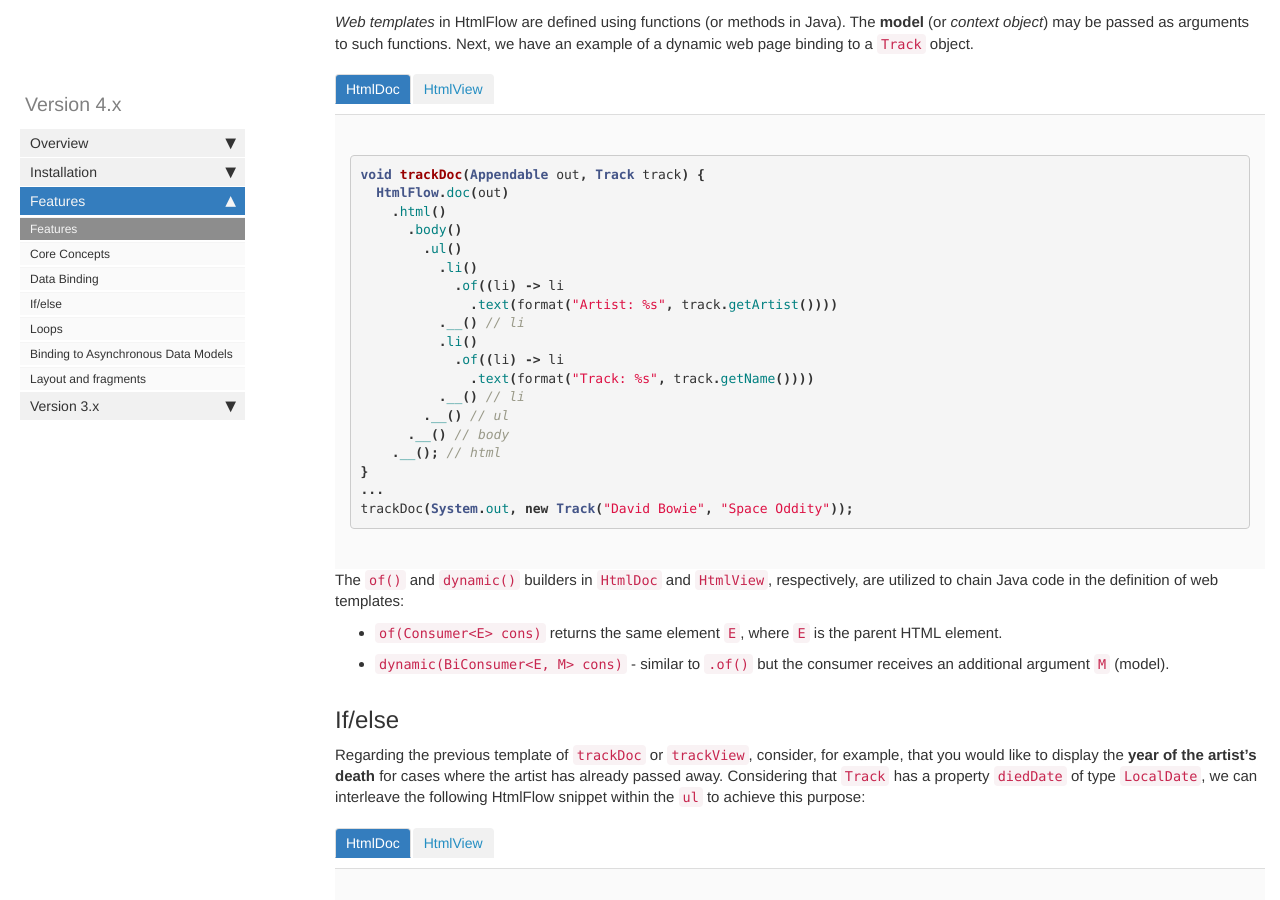
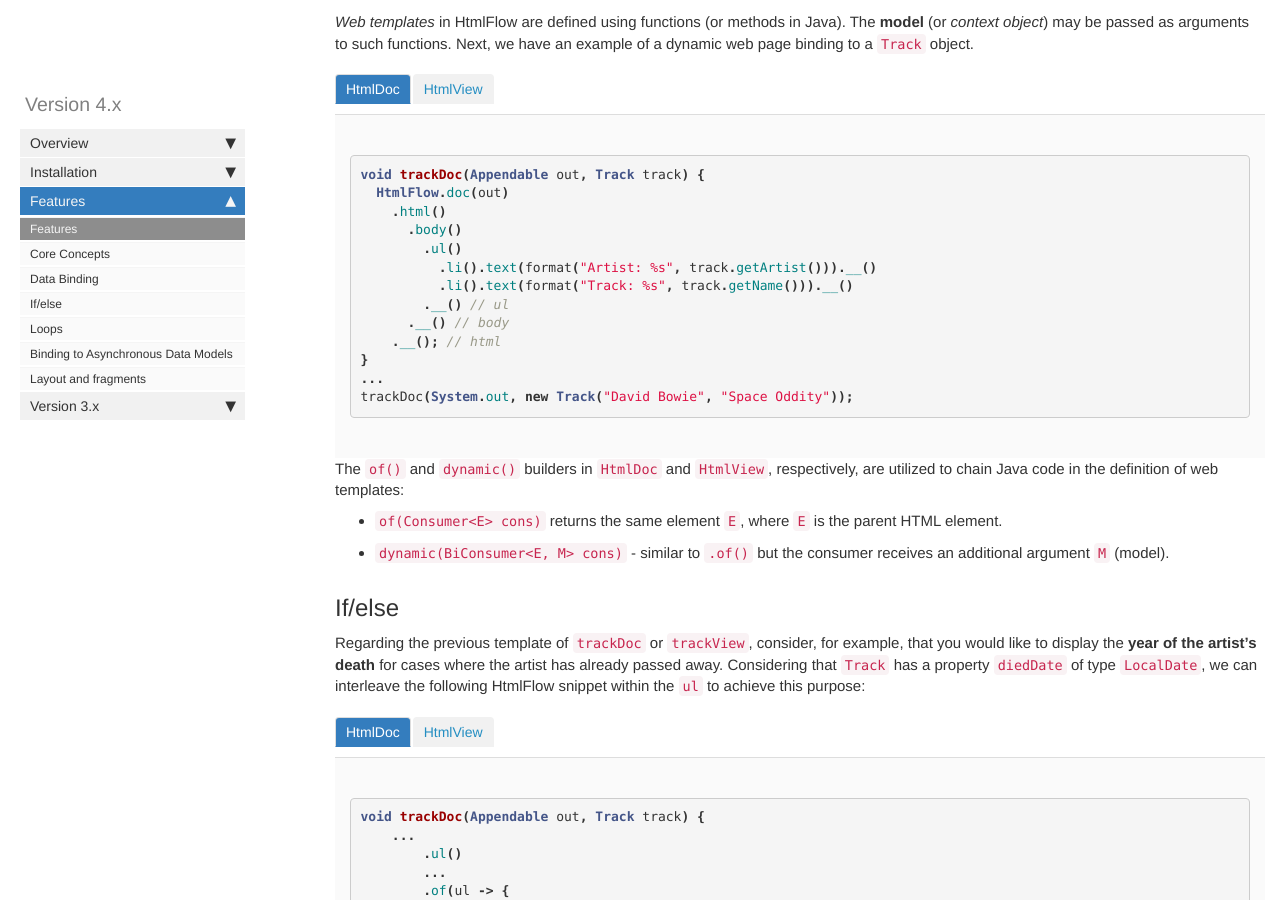
Before and after one commit to xmlet/HtmlFlow, a Jekyll site: the page built from pages/htmlflow/features.md, in a window 1280 px wide and 900 px high, scrolled down 1317 px. Built offline with Jekyll 4.4.1, drawn with Linux system fonts in a browser that asks for light colours; comment, search, counter and statistics services are not loaded.

```diff
--- a/_includes/example01_bind.html
+++ b/_includes/example01_bind.html
@@ -16,14 +16,8 @@ void trackDoc(Appendable out, Track track) {
     .html()
       .body()
         .ul()
-          .li()
-            .of((li) -> li
-              .text(format("Artist: %s", track.getArtist())))
-          .__() // li
-          .li()
-            .of((li) -> li
-              .text(format("Track: %s", track.getName())))
-          .__() // li
+          .li().text(format("Artist: %s", track.getArtist())).__()
+          .li().text(format("Track: %s", track.getName())).__()
         .__() // ul
       .__() // body
     .__(); // html
@@ -40,14 +34,10 @@ HtmlView<Track> trackView = HtmlFlow.view(view -> view
   .html()
     .body()
       .ul()
-        .li()
-          .<Track>dynamic((li, track) -> li
-            .text(format("Artist: %s", track.getArtist())))
-        .__() // li
-        .li()
-          .<Track>dynamic((li, track) -> li
-            .text(format("Track: %s", track.getName())))
-        .__() // li
+      .<Track>dynamic((ul, track) -> ul
+        .li().text(format("Artist: %s", track.getArtist())).__()
+        .li().text(format("Track: %s", track.getName())).__()
+      )
       .__() // ul
     .__() // body
   .__() // html
```
